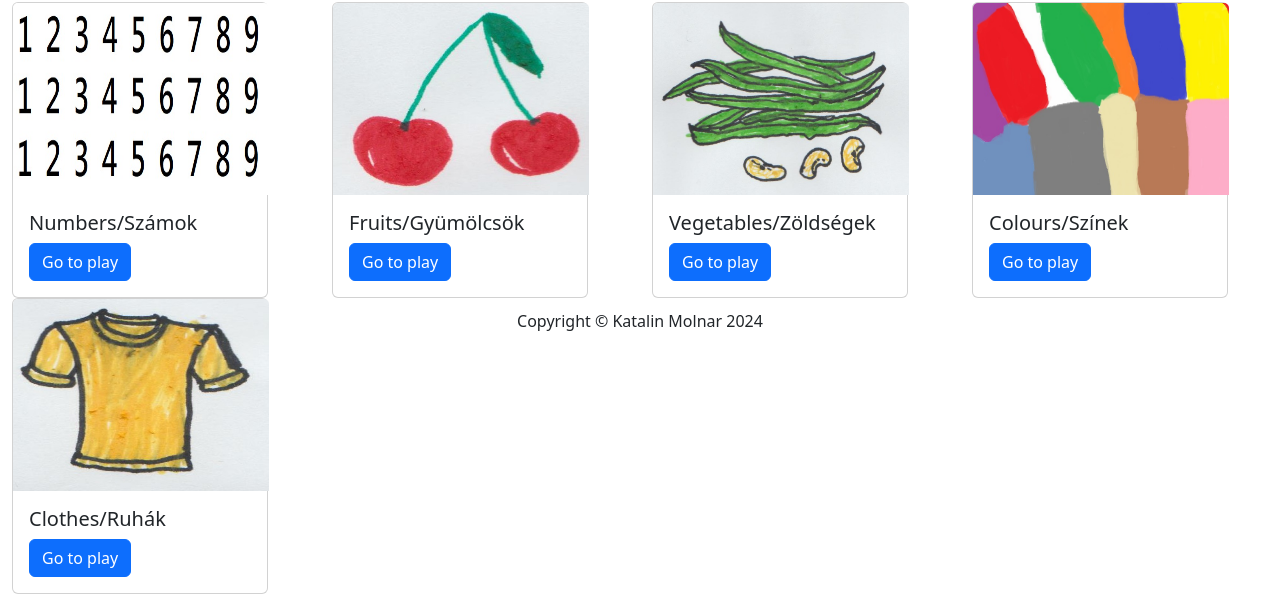
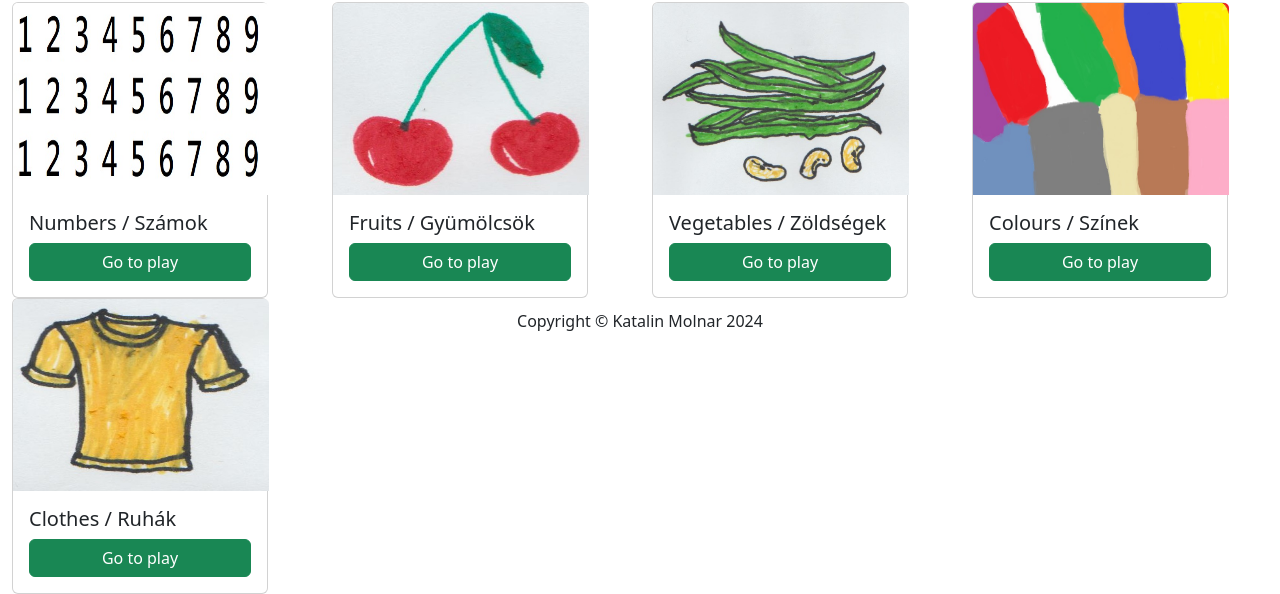
Before and after one commit to molnarlin/learn-hungarian-for-kids-game, a plain HTML site: page index.html in a window 1280 px wide. Shown: the part 443-1037 px from the top of the page. Drawn offline with nearby package versions, Linux system fonts and the light colour scheme.

Commit message:
styling added

```diff
--- a/index.html
+++ b/index.html
@@ -65,8 +65,8 @@
           <div class="card pl-5">
             <img src="assets/images/numbers.jpg" class="card-img-top" alt="picture of numbers">
           <div class="card-body">
-            <h5 class="card-title">Numbers/Számok</h5>
-            <a href="categories.html" class="btn btn-primary">Go to play</a>
+            <h5 class="card-title">Numbers / Számok</h5>
+            <a href="categories.html" class="btn btn-success w-100">Go to play</a>
           </div>
         </div>
       </div>
@@ -74,8 +74,8 @@
         <div class="card">
           <img src="assets/images/cherry.jpg" class="card-img-top" alt="picture of fruits">
         <div class="card-body">
-          <h5 class="card-title">Fruits/Gyümölcsök</h5>
-          <a href="categories.html" class="btn btn-primary">Go to play</a>
+          <h5 class="card-title">Fruits / Gyümölcsök</h5>
+          <a href="categories.html" class="btn btn-success w-100">Go to play</a>
         </div>
       </div>
       </div>
@@ -83,8 +83,8 @@
         <div class="card">
           <img src="assets/images/beans.jpg" class="card-img-top" alt="picture of vegetables">
         <div class="card-body">
-          <h5 class="card-title">Vegetables/Zöldségek</h5>
-          <a href="categories.html" class="btn btn-primary">Go to play</a>
+          <h5 class="card-title">Vegetables / Zöldségek</h5>
+          <a href="categories.html" class="btn btn-success w-100">Go to play</a>
         </div>
       </div>
       </div>
@@ -92,8 +92,8 @@
         <div class="card">
           <img src="assets/images/colors.jpg" class="card-img-top" alt="picture of colours">
         <div class="card-body">
-          <h5 class="card-title">Colours/Színek</h5>
-          <a href="categories.html" class="btn btn-primary">Go to play</a>
+          <h5 class="card-title">Colours / Színek</h5>
+          <a href="categories.html" class="btn btn-success w-100">Go to play</a>
         </div>
       </div>
       </div>
@@ -101,8 +101,8 @@
         <div class="card">
           <img src="assets/images/t-shirt.jpg" class="card-img-top" alt="picture of clothes">
         <div class="card-body">
-          <h5 class="card-title">Clothes/Ruhák</h5>
-          <a href="categories.html" class="btn btn-primary">Go to play</a>
+          <h5 class="card-title">Clothes / Ruhák</h5>
+          <a href="categories.html" class="btn btn-success w-100">Go to play</a>
         </div>
       </div>
       </div>
```
